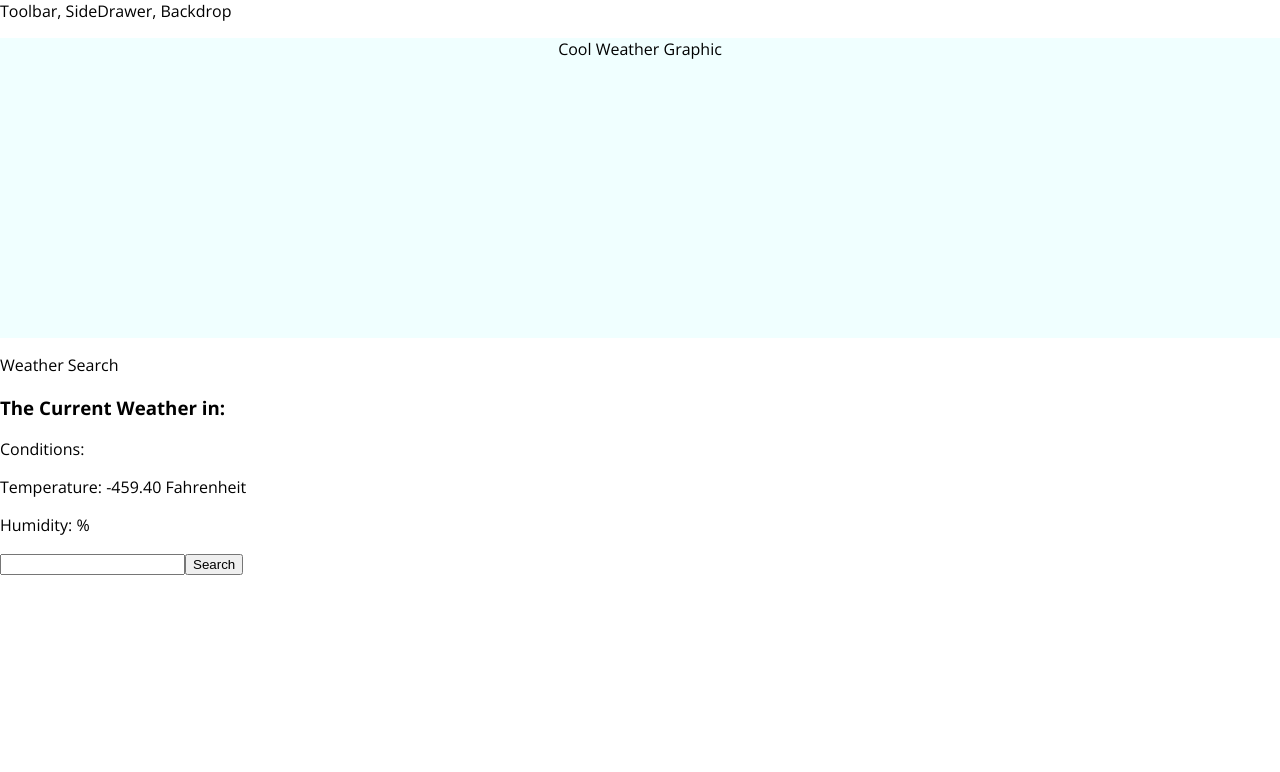
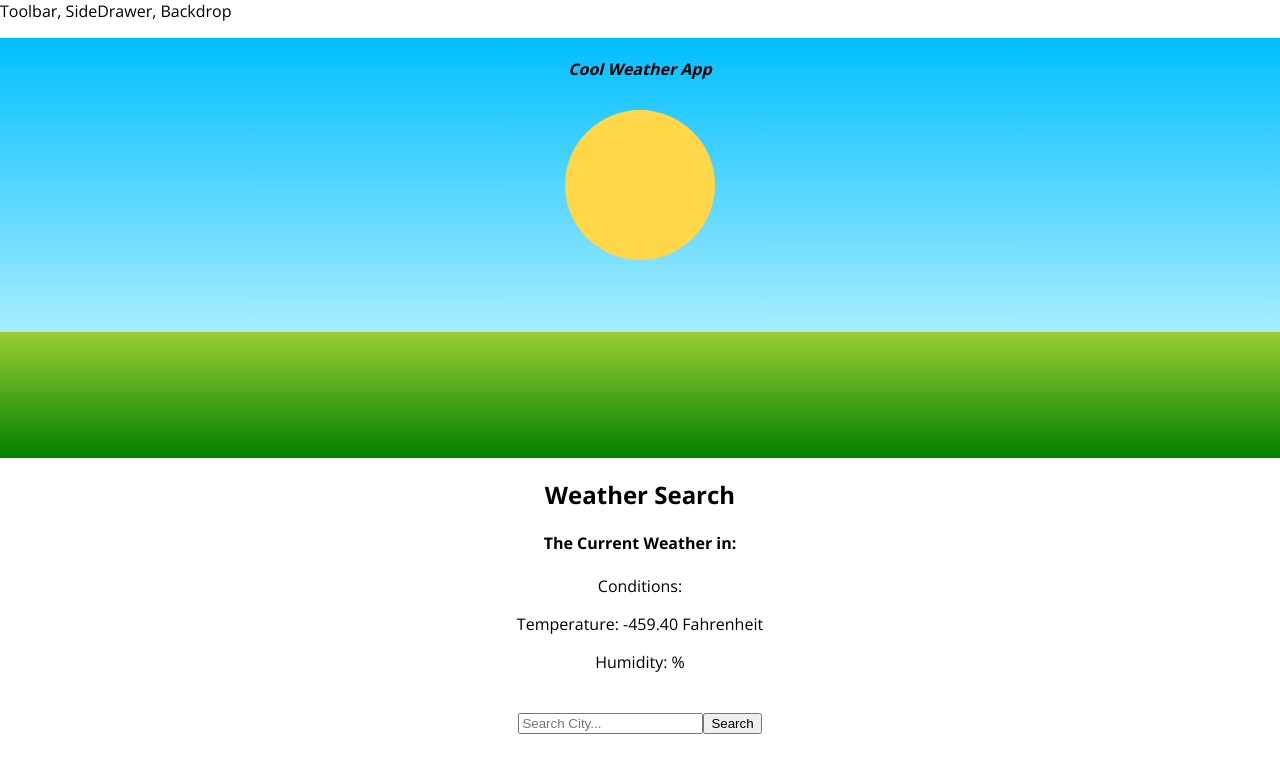
Before and after one commit to sjfox26/weather-app-react, a React app: page / in a window 1280 px wide. Shown: the top 772 px of the page. Built offline with nearby package versions, Linux system fonts and the light colour scheme; no server answers.

Commit message:
add CSS for weather app graphic

```diff
--- /dev/null
+++ b/src/containers/WeatherNow/WeatherNow.css
@@ -0,0 +1,3 @@
+.WeatherNow {
+    text-align: center;
+}
--- a/src/containers/WeatherNow/WeatherNow.js
+++ b/src/containers/WeatherNow/WeatherNow.js
@@ -1,6 +1,7 @@
 import React, { Component } from 'react';
 import Aux from '../../hoc/Aux/Aux';
 import axios from 'axios';
+import classes from './WeatherNow.css';
 
 
 class WeatherNow extends Component {
@@ -72,14 +73,17 @@ class WeatherNow extends Component {
 
         return (
             <Aux>
-                <div>Weather Search</div>
-                <div>
-                    <h3>The Current Weather in: {this.state.city}</h3>
-                    <p>Conditions: <span style={{textTransform: 'capitalize'}}>{this.state.weather_description}</span></p>
-                    <p>Temperature: {(9/5 * (this.state.temp - 273) + 32).toFixed(2)} Fahrenheit</p>
-                    <p>Humidity: {this.state.humidity}%</p>
-                    <input type="text" onChange={this.typingInputHandler}></input>
-                    <button onClick={this.updateSearch}>Search</button>
+                <div className={classes.WeatherNow}>
+                    <h2>Weather Search</h2>
+                    <div>
+                        <h4>The Current Weather in: {this.state.city}</h4>
+                        <p>Conditions: <span style={{textTransform: 'capitalize'}}>{this.state.weather_description}</span></p>
+                        <p>Temperature: {(9/5 * (this.state.temp - 273) + 32).toFixed(2)} Fahrenheit</p>
+                        <p>Humidity: {this.state.humidity}%</p>
+                        <br/>
+                        <input type="text" placeholder="Search City..." onChange={this.typingInputHandler}></input>
+                        <button onClick={this.updateSearch}>Search</button>
+                    </div>
                 </div>
 
             </Aux>
--- a/src/hoc/Layout/Layout.css
+++ b/src/hoc/Layout/Layout.css
@@ -4,8 +4,29 @@
 
 .Graphic {
     margin-top: 16px;
+    padding-top: 20px;
     width: 100%;
-    height: 300px;
+    height: 400px;
     text-align: center;
-    background-color: azure;
+    background: linear-gradient(deepskyblue, azure);
+    font-weight: bold;
+    font-style: italic;
+    position: relative;
 }
+
+.Sun {
+    text-align: center;
+    margin: 30px auto;
+    background: #ffd748;
+    height: 150px;
+    width: 150px;
+    border-radius: 50%;
+}
+
+.Grass {
+    width: 100%;
+    height: 30%;
+    position: absolute;
+    bottom: 0%;
+    background: linear-gradient(yellowgreen, green)
+}
--- a/src/hoc/Layout/Layout.js
+++ b/src/hoc/Layout/Layout.js
@@ -8,7 +8,11 @@ class Layout extends Component {
         return (
             <Aux>
                 <div>Toolbar, SideDrawer, Backdrop</div>
-                <div className={classes.Graphic}>Cool Weather Graphic</div>
+                <div className={classes.Graphic}>
+                    Cool Weather App
+                    <div className={classes.Sun}></div>
+                    <div className={classes.Grass}></div>
+                </div>
                 <main className={classes.Content}>
                     {this.props.children}
                 </main>
```
